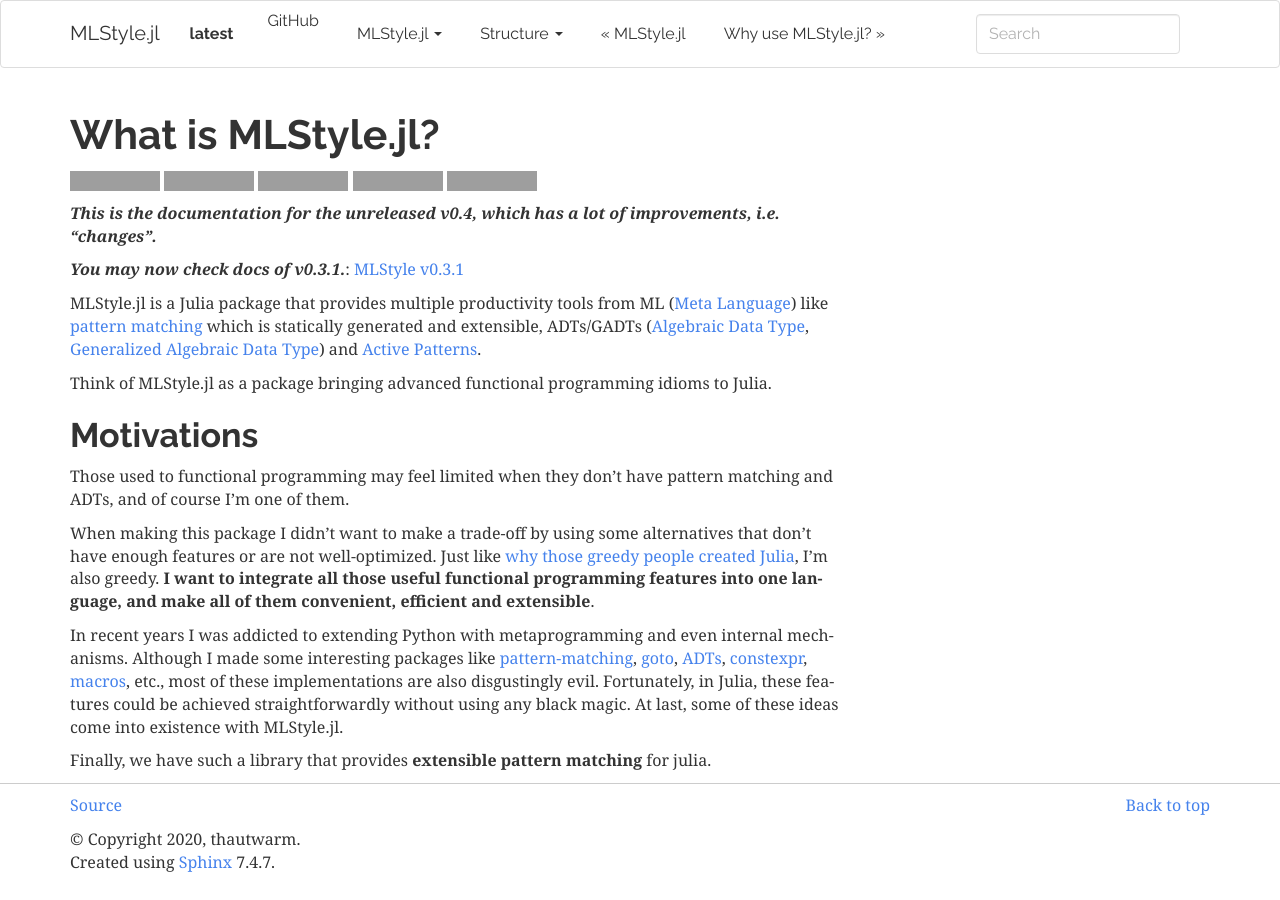
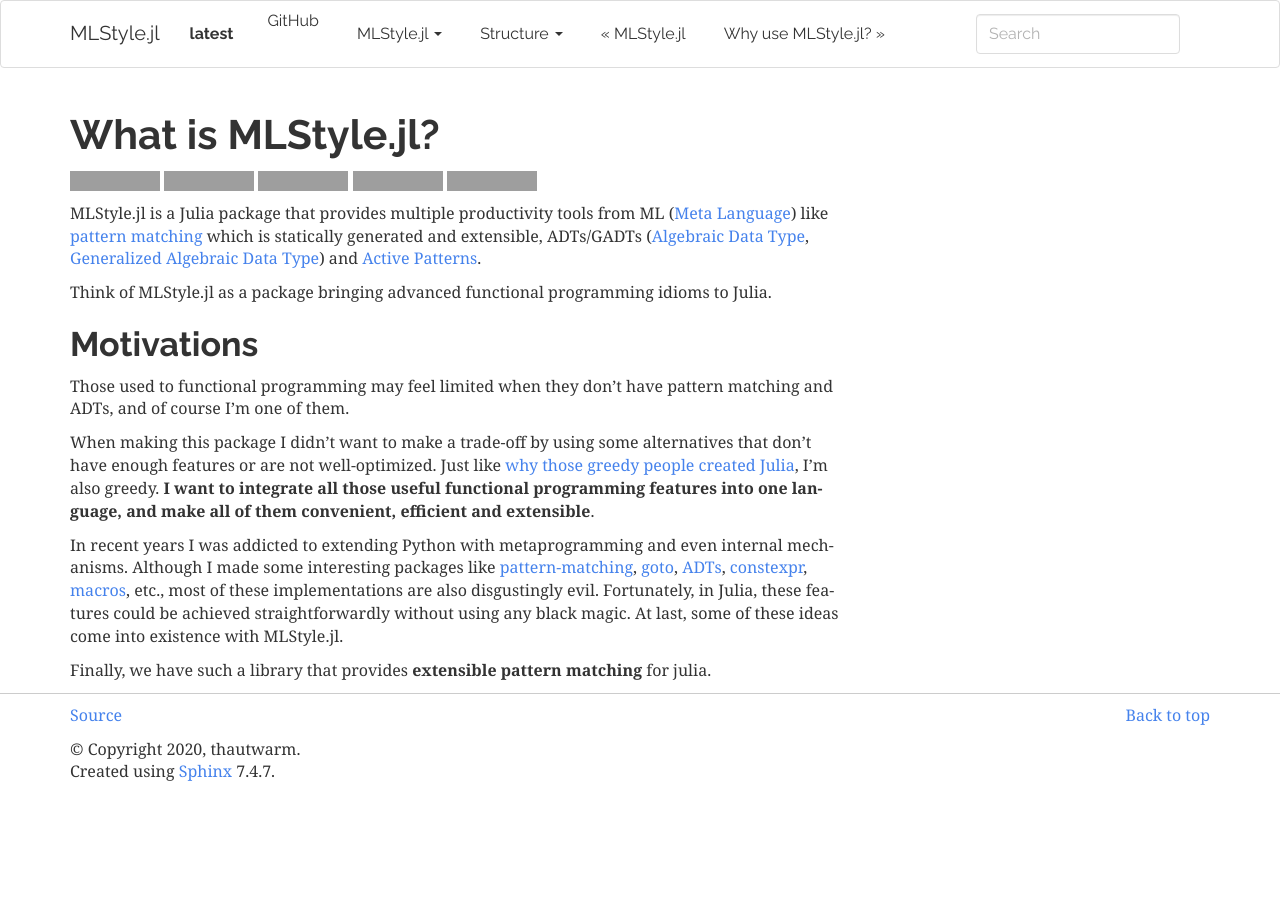
Before and after one commit to thautwarm/MLStyle.jl, a Sphinx documentation site: the page built from docs/what.md, in a window 1280 px wide. Built offline with Sphinx 7.4.7, drawn with Linux system fonts in a browser that asks for light colours; grey boxes are pictures that could not be loaded.

Commit message:
Remove claim that v0.4 is unreleased

```diff
--- a/docs/what.md
+++ b/docs/what.md
@@ -5,11 +5,6 @@
 [![License](https://img.shields.io/badge/license-MIT-blue.svg)](https://github.com/thautwarm/MLStyle.jl/blob/master/LICENSE)
 [![Docs](https://img.shields.io/badge/docs-latest-purple.svg)](https://thautwarm.github.io/MLStyle.jl/latest/)
 [![Join the chat at https://gitter.im/MLStyle-jl/community](https://badges.gitter.im/MLStyle-jl/community.svg)](https://gitter.im/MLStyle-jl/community?utm_source=badge&utm_medium=badge&utm_campaign=pr-badge&utm_content=badge)
-
-
-***This is the documentation for the unreleased v0.4, which has a lot of improvements, i.e. "changes".***
-
-***You may now check docs of v0.3.1.***: [MLStyle v0.3.1](https://thautwarm.github.io/MLStyle.jl/stable/)
 
 MLStyle.jl is a Julia package that provides multiple productivity tools from ML ([Meta Language](https://en.wikipedia.org/wiki/ML_(programming_language))) like [pattern matching](https://en.wikipedia.org/wiki/Pattern_matching) which is statically generated and extensible, ADTs/GADTs ([Algebraic Data Type](https://en.wikipedia.org/wiki/Algebraic_data_type), [Generalized Algebraic Data Type](https://en.wikipedia.org/wiki/Generalized_algebraic_data_type)) and [Active Patterns](https://docs.microsoft.com/en-us/dotnet/fsharp/language-reference/active-patterns).
 
```
